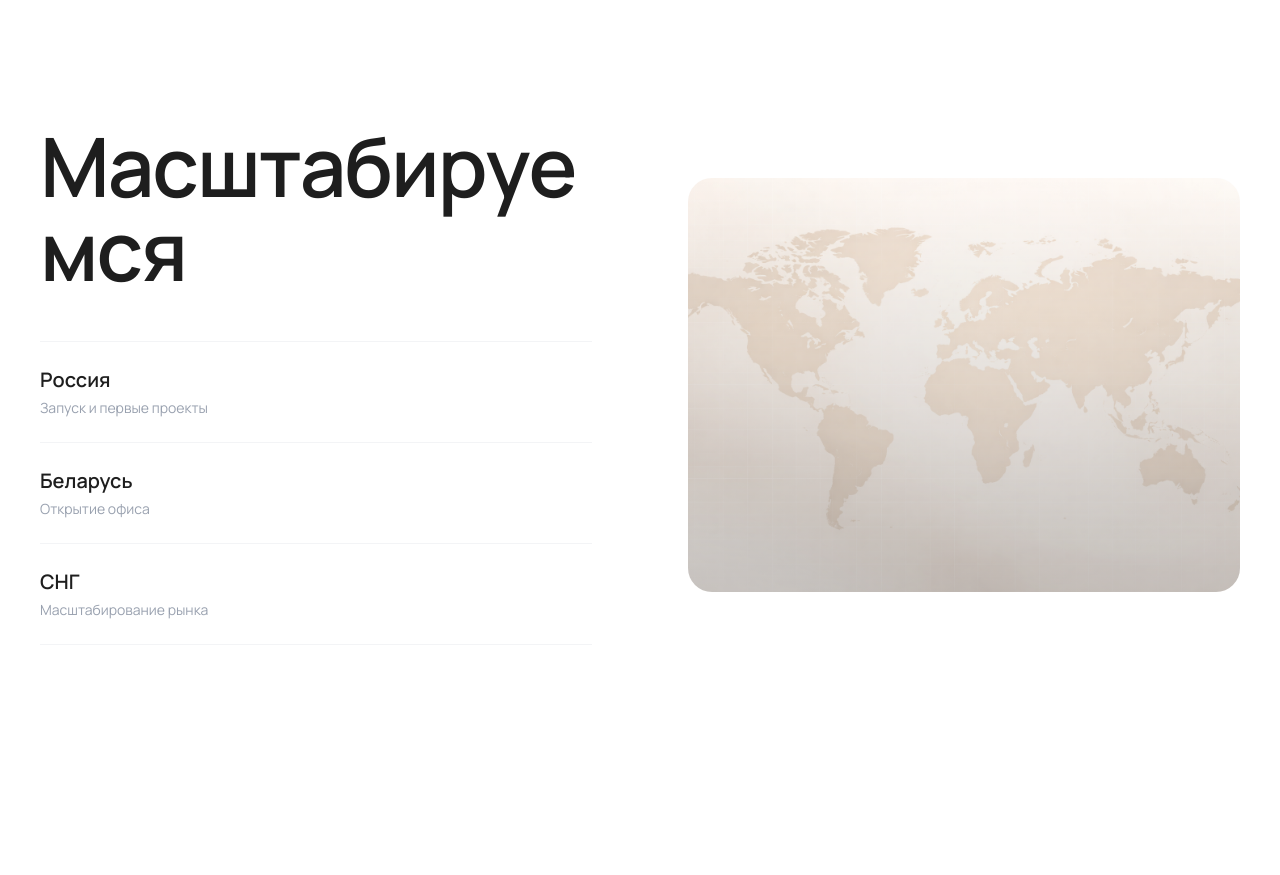
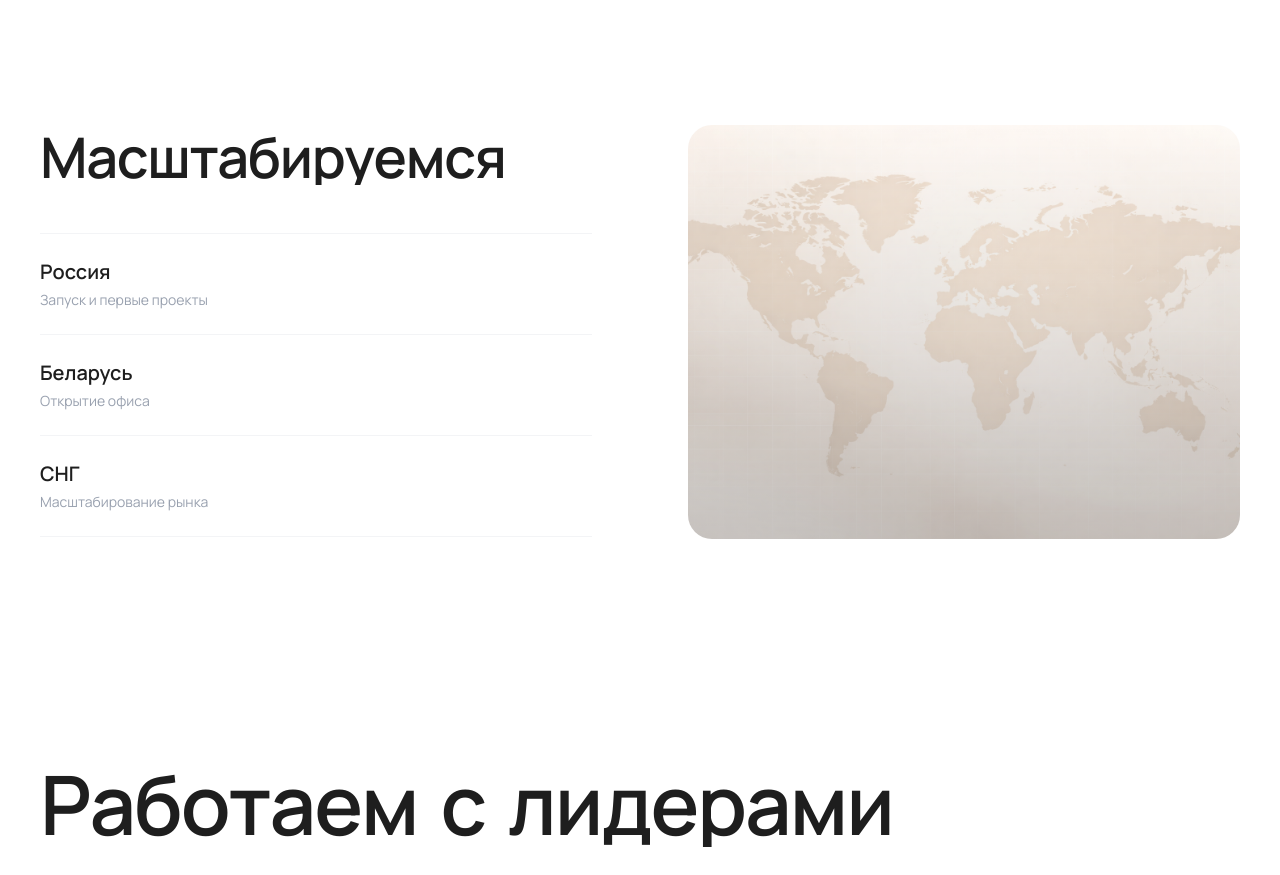
Before and after one commit to roomforia/roomforia, a Next.js app: page /about in a window 1280 px wide. Shown: the part 4980-5855 px from the top of the page. Built offline with nearby package versions, Linux system fonts and the light colour scheme.

Commit message:
fix: уменьшить заголовок Масштабируемся в одну строку

```diff
--- a/src/components/about/Expansion.tsx
+++ b/src/components/about/Expansion.tsx
@@ -27,7 +27,7 @@ export default function Expansion() {
                   whileInView={{ opacity: 1, y: 0, filter: "blur(0px)" }}
                   viewport={{ once: true }}
                   transition={{ duration: 0.55, ease: [0.22, 1, 0.36, 1], delay: i * 0.04 }}
-                  className="text-5xl md:text-7xl lg:text-[82px] font-semibold tracking-tight text-[#1E1E1E] leading-[1.02]"
+                  className="text-4xl md:text-5xl lg:text-[56px] font-semibold tracking-tight text-[#1E1E1E] leading-[1.02]"
                   style={{ display: char === " " ? "inline-block" : "inline", width: char === " " ? "0.28em" : "auto" }}
                 >
                   {char === " " ? "\u00A0" : char}
```
